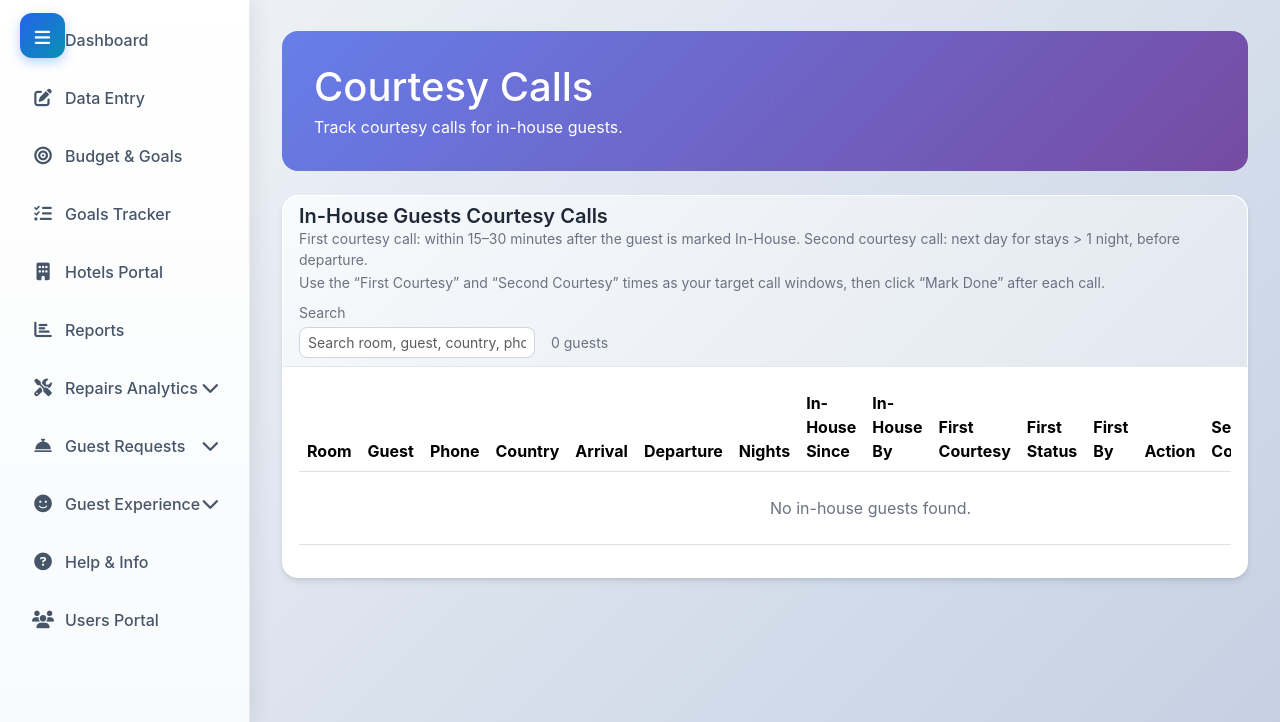
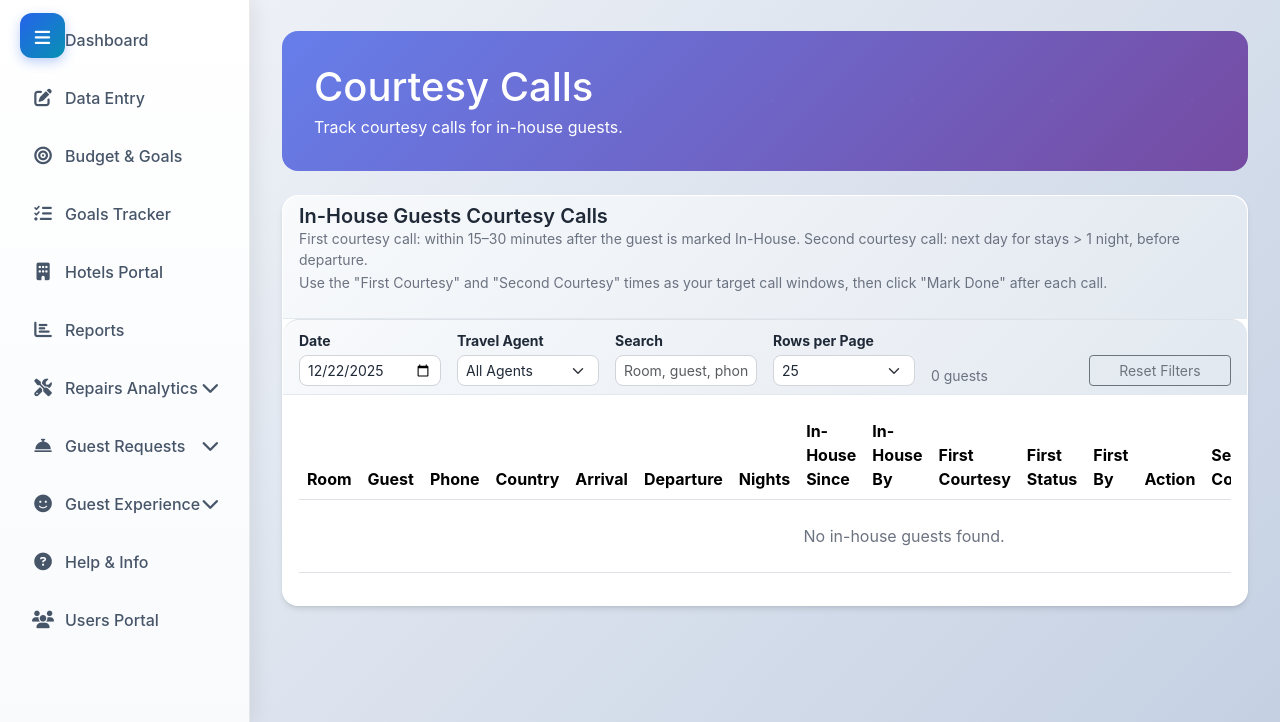
Before and after one commit to abdelmanem/BenchstayV2, a Django app: page /guest-experience/courtesy-calls/ in a window 1280 px wide. Shown: the part 77-799 px from the top of the page. Run offline with Django 5.2, Linux system fonts and the light colour scheme; the visitor is signed in with stand-in values (Sample User, id 1); data comes from the database, SQL or seed files in the repository; data that the repository does not hold is empty.

Commit message:
Update courtesy_calls.html

```diff
--- a/templates/guest_experience/courtesy_calls.html
+++ b/templates/guest_experience/courtesy_calls.html
@@ -13,20 +13,47 @@
 </div>
 
 <div class="card">
-    <div class="card-header d-flex flex-wrap justify-content-between align-items-center gap-2">
-        <div>
+    <div class="card-header">
+        <div class="mb-3">
             <h5 class="card-title mb-0">In-House Guests Courtesy Calls</h5>
             <small class="text-muted d-block">First courtesy call: within 15–30 minutes after the guest is marked In-House. Second courtesy call: next day for stays &gt; 1 night, before departure.</small>
-            <small class="text-muted">Use the “First Courtesy” and “Second Courtesy” times as your target call windows, then click “Mark Done” after each call.</small>
+            <small class="text-muted">Use the "First Courtesy" and "Second Courtesy" times as your target call windows, then click "Mark Done" after each call.</small>
         </div>
-        <div class="d-flex flex-wrap align-items-center gap-3">
-            <div class="d-flex flex-column">
-                <label class="small text-muted mb-1" for="courtesy-search-input">Search</label>
-                <input type="text" id="courtesy-search-input" class="form-control form-control-sm" placeholder="Search room, guest, country, phone">
     </div>
-            <div class="d-flex flex-column">
-                <label class="small text-muted mb-1">&nbsp;</label>
-                <div id="courtesy-count" class="small text-muted">0 guests</div>
+
+    <!-- Filters Section -->
+    <div class="card-header border-top">
+        <div class="row g-3 align-items-end">
+            <div class="col-lg-2">
+                <label class="form-label small fw-bold mb-1">Date</label>
+                <input type="date" id="courtesy-date-filter" class="form-control form-control-sm">
+            </div>
+            <div class="col-lg-2">
+                <label class="form-label small fw-bold mb-1">Travel Agent</label>
+                <select id="courtesy-agent-filter" class="form-select form-select-sm">
+                    <option value="">All Agents</option>
+                </select>
+            </div>
+            <div class="col-lg-2">
+                <label class="form-label small fw-bold mb-1">Search</label>
+                <input type="text" id="courtesy-search-input" class="form-control form-control-sm" placeholder="Room, guest, phone...">
+            </div>
+            <div class="col-lg-2">
+                <label class="form-label small fw-bold mb-1">Rows per Page</label>
+                <select id="courtesy-rows-per-page" class="form-select form-select-sm">
+                    <option value="25" selected>25</option>
+                    <option value="50">50</option>
+                    <option value="100">100</option>
+                    <option value="all">All</option>
+                </select>
+            </div>
+            <div class="col-lg-2">
+                <label class="form-label small fw-bold mb-1">&nbsp;</label>
+                <div id="courtesy-count" class="small text-muted d-block">0 guests</div>
+            </div>
+            <div class="col-lg-2">
+                <label class="form-label small fw-bold mb-1">&nbsp;</label>
+                <button id="courtesy-reset-btn" class="btn btn-sm btn-outline-secondary w-100">Reset Filters</button>
             </div>
         </div>
     </div>
@@ -56,7 +83,7 @@
                 </thead>
                 <tbody id="courtesy-body">
                     <tr>
-                        <td colspan="16" class="text-center py-4 text-muted">
+                        <td colspan="17" class="text-center py-4 text-muted">
                             Loading courtesy calls...
                         </td>
                     </tr>
@@ -206,7 +233,9 @@ document.addEventListener('DOMContentLoaded', function () {
 
         const callTypeBadge = which === 'first' ? 'First Courtesy Call' : 'Second Courtesy Call';
         document.getElementById('courtesy-call-type').textContent = callTypeBadge;
-    }    function getCookie(name) {
+    }
+
+    function getCookie(name) {
         let cookieValue = null;
         if (document.cookie && document.cookie !== '') {
             const cookies = document.cookie.split(';');
@@ -223,17 +252,37 @@ document.addEventListener('DOMContentLoaded', function () {
 
     function renderTable() {
         const q = (searchInput.value || '').toLowerCase().trim();
+        const dateFilter = document.getElementById('courtesy-date-filter').value;
+        const agentFilter = (document.getElementById('courtesy-agent-filter').value || '').toLowerCase().trim();
+        const rowsPerPage = document.getElementById('courtesy-rows-per-page').value;
+
         tbody.innerHTML = '';
 
         let filtered = allRows.filter(item => {
-            if (!q) return true;
+            // Search filter
+            if (q) {
                 const haystack = [
                     item.room,
                     item.guest_name,
                     item.phone,
                     item.country,
                 ].map(v => (v || '').toString().toLowerCase()).join(' ');
-            return haystack.includes(q);
+                if (!haystack.includes(q)) return false;
+            }
+
+            // Date filter
+            if (dateFilter) {
+                const itemDate = item.arrival_date ? item.arrival_date.split('T')[0] : '';
+                if (itemDate !== dateFilter) return false;
+            }
+
+            // Travel agent filter
+            if (agentFilter) {
+                const itemAgent = (item.travel_agent_name || '').toLowerCase();
+                if (!itemAgent.includes(agentFilter)) return false;
+            }
+
+            return true;
         });
 
         if (countLabel) {
@@ -241,11 +290,18 @@ document.addEventListener('DOMContentLoaded', function () {
         }
 
         if (!filtered.length) {
-            tbody.innerHTML = '<tr><td colspan="16" class="text-center py-4 text-muted">No in-house guests found.</td></tr>';
+            tbody.innerHTML = '<tr><td colspan="17" class="text-center py-4 text-muted">No in-house guests found.</td></tr>';
             return;
         }
 
-        filtered.forEach(item => {
+        // Pagination
+        let paginated = filtered;
+        if (rowsPerPage !== 'all') {
+            const limit = parseInt(rowsPerPage, 10);
+            paginated = filtered.slice(0, limit);
+        }
+
+        paginated.forEach(item => {
             const tr = document.createElement('tr');
             tr.innerHTML = `
                 <td>${item.room || '-'}</td>
@@ -305,21 +361,71 @@ document.addEventListener('DOMContentLoaded', function () {
     }
 
     function loadCourtesyCalls() {
-        tbody.innerHTML = '<tr><td colspan="14" class="text-center py-4 text-muted">Loading courtesy calls...</td></tr>';
+        tbody.innerHTML = '<tr><td colspan="17" class="text-center py-4 text-muted">Loading courtesy calls...</td></tr>';
         fetch("{% url 'guest_experience:courtesy_calls_api' %}")
             .then(response => response.json())
             .then(data => {
                 allRows = data.results || [];
+
+                // Populate travel agent dropdown
+                const agents = new Set();
+                allRows.forEach(item => {
+                    if (item.travel_agent_name) agents.add(item.travel_agent_name);
+                });
+
+                const agentSelect = document.getElementById('courtesy-agent-filter');
+                const selectedAgent = agentSelect.value;
+                agentSelect.innerHTML = '<option value="">All Agents</option>';
+                Array.from(agents).sort().forEach(agent => {
+                    const option = document.createElement('option');
+                    option.value = agent;
+                    option.textContent = agent;
+                    agentSelect.appendChild(option);
+                });
+                agentSelect.value = selectedAgent;
+
+                // Set date filter to today
+                const today = new Date().toISOString().split('T')[0];
+                const dateInput = document.getElementById('courtesy-date-filter');
+                if (!dateInput.value) {
+                    dateInput.value = today;
+                }
+
                 renderTable();
             })
             .catch(error => {
                 console.error('Error loading courtesy calls:', error);
-                tbody.innerHTML = '<tr><td colspan="14" class="text-center py-4 text-danger">Failed to load courtesy calls.</td></tr>';
+                tbody.innerHTML = '<tr><td colspan="17" class="text-center py-4 text-danger">Failed to load courtesy calls.</td></tr>';
             });
     }
 
     if (searchInput) {
         searchInput.addEventListener('input', () => {
+            renderTable();
+        });
+    }
+
+    const dateFilter = document.getElementById('courtesy-date-filter');
+    const agentFilter = document.getElementById('courtesy-agent-filter');
+    const rowsPerPage = document.getElementById('courtesy-rows-per-page');
+    const resetBtn = document.getElementById('courtesy-reset-btn');
+
+    if (dateFilter) {
+        dateFilter.addEventListener('change', () => renderTable());
+    }
+    if (agentFilter) {
+        agentFilter.addEventListener('change', () => renderTable());
+    }
+    if (rowsPerPage) {
+        rowsPerPage.addEventListener('change', () => renderTable());
+    }
+    if (resetBtn) {
+        resetBtn.addEventListener('click', () => {
+            const today = new Date().toISOString().split('T')[0];
+            if (dateFilter) dateFilter.value = today;
+            if (agentFilter) agentFilter.value = '';
+            if (searchInput) searchInput.value = '';
+            if (rowsPerPage) rowsPerPage.value = '25';
             renderTable();
         });
     }
```
Lines whose indentation alone changed are shown as unchanged.
